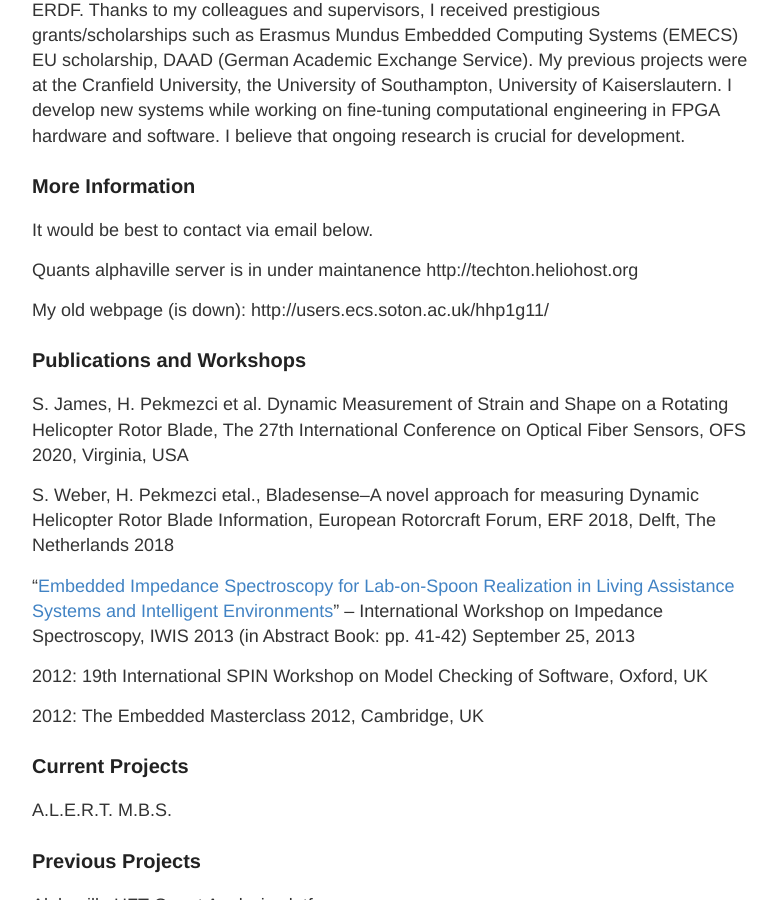
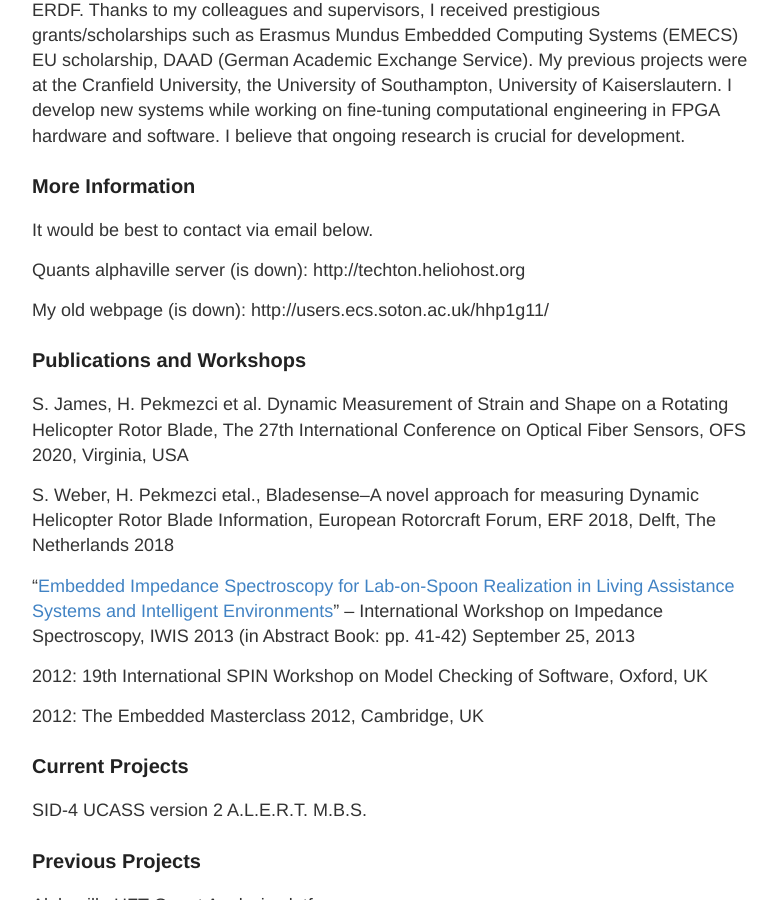
Before and after one commit to pekmezci/pekmezci.github.io, a Jekyll site: the page built from about.md, in a window 1280 px wide and 900 px high, scrolled down 348 px. Shown: the whole window, without its empty margins (248-1026 px from the left). Built offline with Jekyll 4.4.1, drawn with Linux system fonts in a browser that asks for light colours.

Commit message:
Update about.md

```diff
--- a/about.md
+++ b/about.md
@@ -10,7 +10,7 @@ I am a researcher in Particle Identification and Diagnostics Group at the Univer
 
 It would be best to contact via email below.
 
-Quants alphaville server is in under maintanence http://techton.heliohost.org
+Quants alphaville server (is down): http://techton.heliohost.org
 
 My old webpage (is down): http://users.ecs.soton.ac.uk/hhp1g11/
 
@@ -30,6 +30,8 @@ S. Weber, H. Pekmezci etal., Bladesense–A novel approach for measuring Dynamic
 
 ### Current Projects
 
+SID-4
+UCASS version 2
 A.L.E.R.T.
 M.B.S.
 
```
